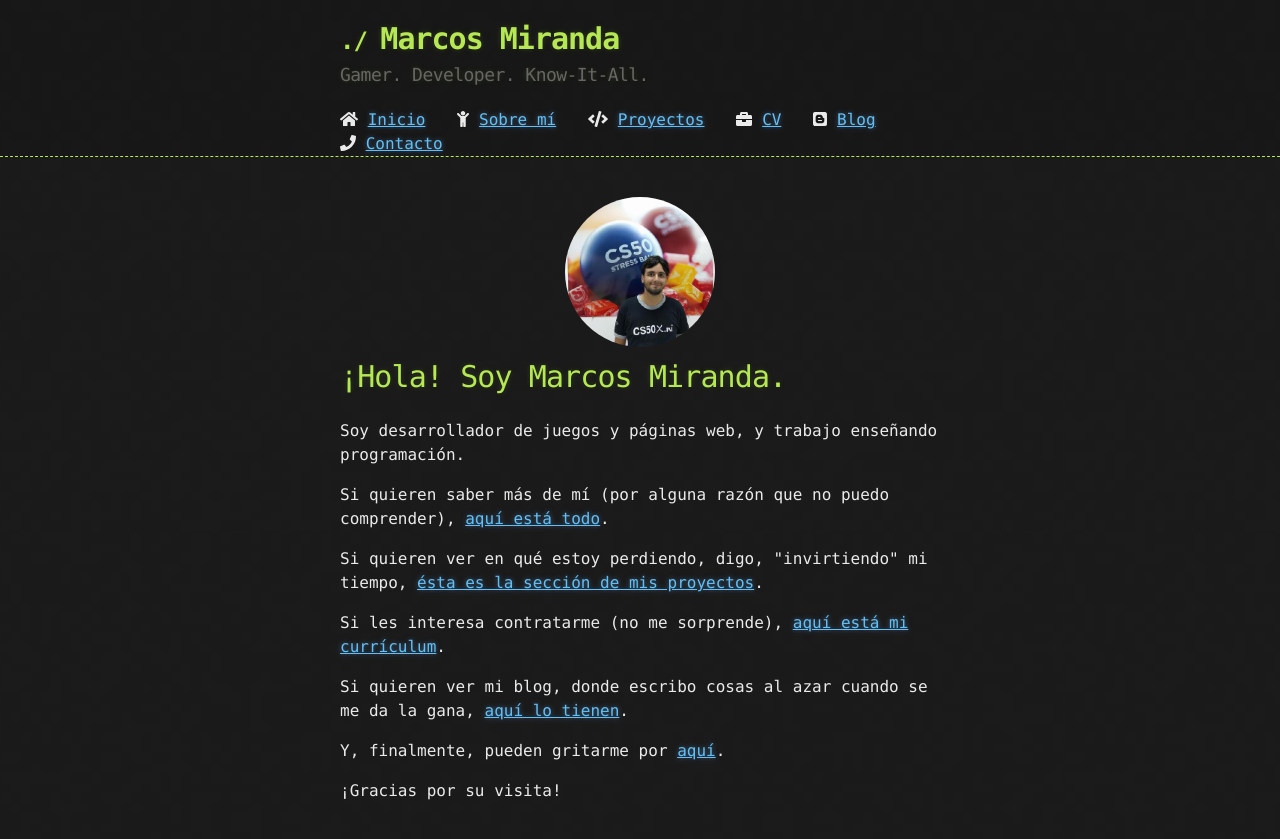
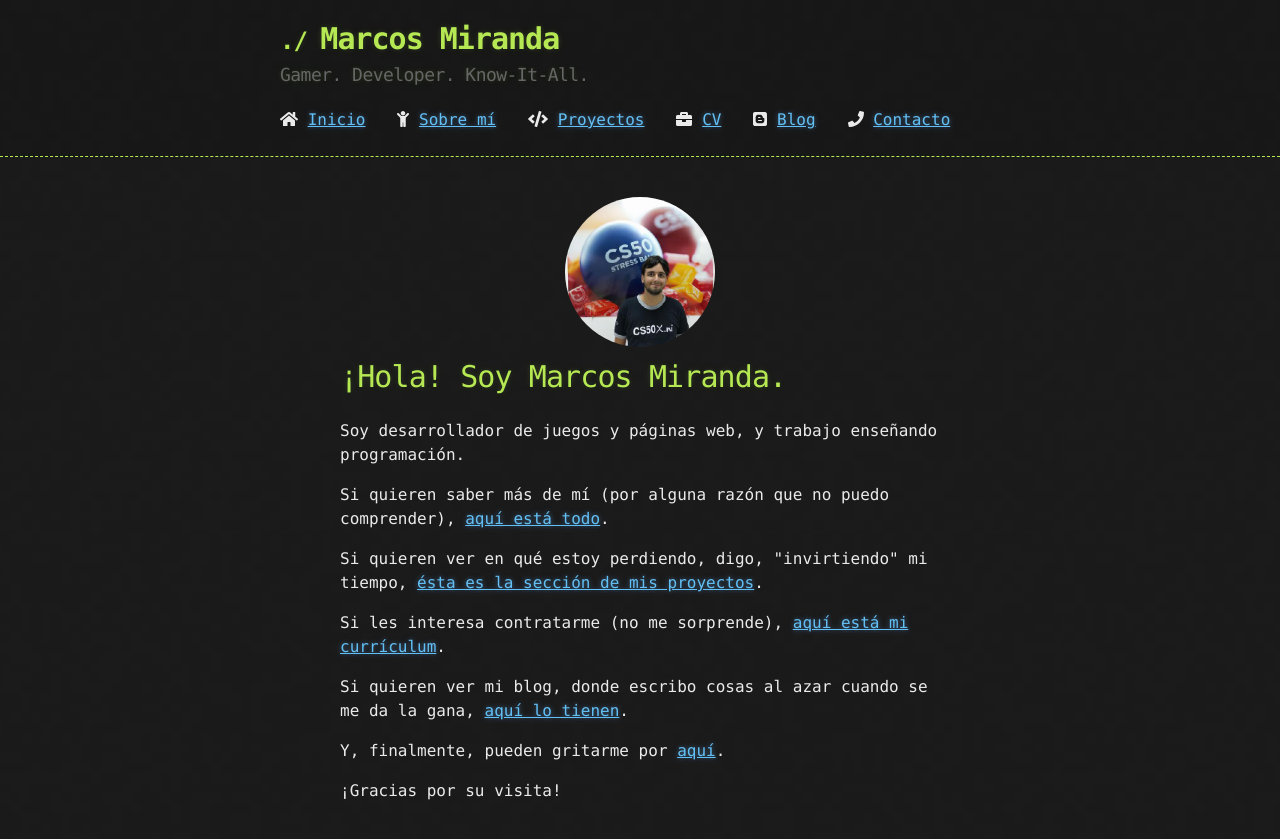
Before and after one commit to mimg2805/mimg2805.github.io, a Jekyll site: the page built from index.html, in a window 1280 px wide. Shown: the top 839 px of the page. Built offline with Jekyll 4.4.1, drawn with Linux system fonts in a browser that asks for light colours; nearby versions of some CDN libraries.

Commit message:
Small fix

```diff
--- a/_sass/_home.scss
+++ b/_sass/_home.scss
@@ -14,6 +14,7 @@ body {
 header {
     padding: 1em 0 3em 0;
     .container {
+        max-width: 720px;
         h1 {
             margin: 0 auto;
         }
```
